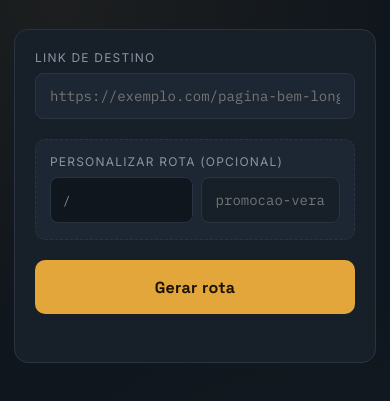
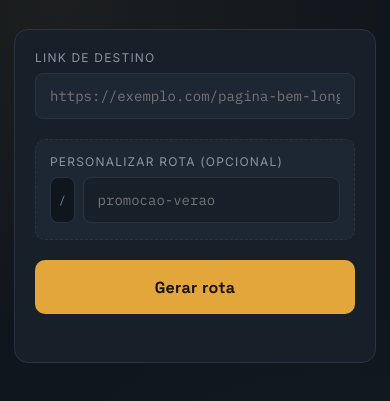
Before and after one commit to Maculuve12/Rota-Encurtardor-de-links-, a plain HTML site: page index.html in a window 390 px wide. Shown: the part 85-486 px from the top of the page. Drawn offline with nearby package versions, Linux system fonts and the light colour scheme.

Commit message:
Refine styling for slug-box and slug-prefix
Adjusted padding and added max-width and overflow properties for slug-box and slug-prefix.

```diff
--- a/style.css
+++ b/style.css
@@ -109,11 +109,19 @@ label {
   background: var(--bg);
   border: 1px solid var(--line);
   border-radius: 8px;
-  padding: 0 12px;
+  padding: 0 10px;
   color: var(--muted);
   font-family: 'IBM Plex Mono', monospace;
   font-size: 13px;
   white-space: nowrap;
+  max-width: 92px;
+  overflow: hidden;
+  text-overflow: ellipsis;
+}
+
+.slug-box .input-row input {
+  flex: 1 1 auto;
+  min-width: 120px;
 }
 
 @media (max-width: 480px) {
@@ -138,10 +146,9 @@ label {
   }
 
   .slug-prefix {
-    flex: 1 1 auto;
-    font-size: 12px;
-    overflow: hidden;
-    text-overflow: ellipsis;
+    max-width: 64px;
+    font-size: 11px;
+    padding: 0 8px;
   }
 
   #submit-btn {
```
